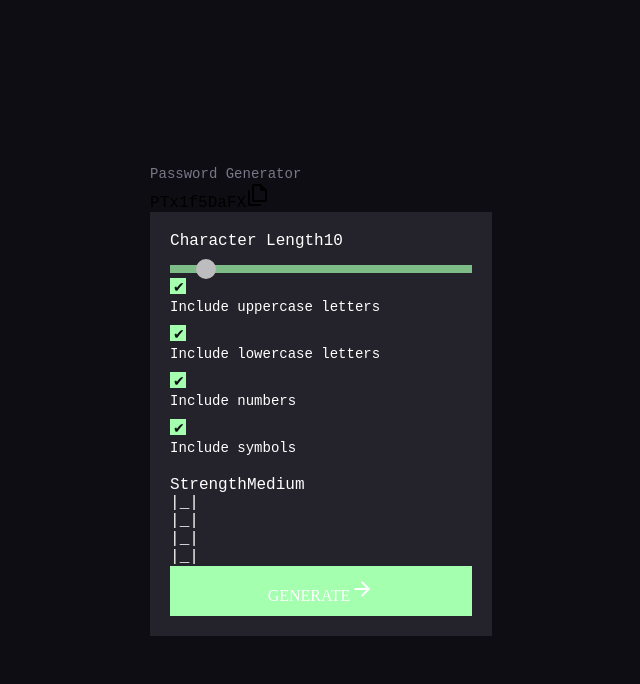
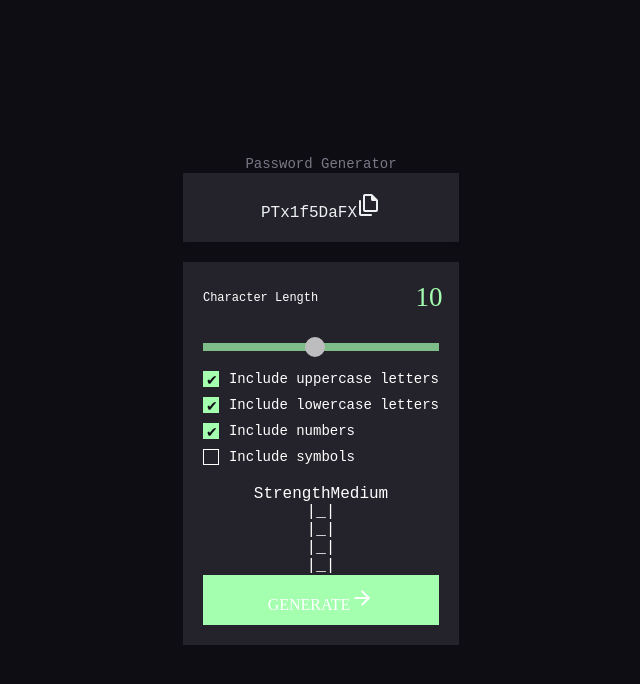
Before and after one commit to PolloHacker/Password-generator, a React (Vite) app: page / in a window 1280 px wide. Shown: the top 684 px of the page, without its empty margins (319-959 px from the left). Built offline with nearby package versions, Linux system fonts and the light colour scheme.

Commit message:
Update App.jsx

```diff
--- a/src/App.jsx
+++ b/src/App.jsx
@@ -1,10 +1,10 @@
 import { useState } from "react";
+import './App.css';
 import GenButton from "./components/gen_button";
 import Options from "./components/options";
 import PassDisplay from "./components/pass_display";
 import PassStrength from "./components/pass_strength";
 import generatePassword from "./utils/generatePassword";
-
 
 export default function App() {
   const [password, setPassword] = useState('PTx1f5DaFX');
@@ -12,7 +12,7 @@ export default function App() {
     uppercase: true,
     lowercase: true,
     numbers: true,
-    symbols: true
+    symbols: false
   });
   const [passwordLength, setPasswordLength] = useState(10);
 
@@ -21,28 +21,90 @@ export default function App() {
     setPassword(newPassword);
   };
 
-  const handleOptionsChange = (newOptions) => {
-    setOptions(newOptions);
+  const handleOptionsChange = (e) => {
+    const { name, checked } = e.target;
+    setOptions({
+      ...options,
+      [name]: checked
+    });
   };
 
-  const handlePasswordLengthChange = (length) => {
-    setPasswordLength(length);
+  const handlePasswordLengthChange = (e) => {
+    setPasswordLength(e.target.value);
+  };
+
+  const handleCopyPassword = () => {
+    navigator.clipboard.writeText(password);
   };
 
   return (
-    <div className='app-container'>
-        <span className='app-title'>Password Generator</span>
-        <PassDisplay password={password}/>
+    <div className='app-wrapper'>
+      <span className='app-title'>Password Generator</span>
+      <div className='app-container'>
+        <div className='password-container'>
+          <PassDisplay password={password} onCopy={handleCopyPassword} />
+        </div>
         <div className='main-container'>
-            <Options
-              options={options}
-              onOptionsChange={handleOptionsChange}
-              passwordLength={passwordLength}
-              onPasswordLengthChange={handlePasswordLengthChange}
-            />
-            <PassStrength />
-            <GenButton onGenerate={handleGeneratePassword}/>
+          <div className='options'>
+
+            <div className='password-length'>
+
+            <div className='aditional'>
+              <div className='title-password-length'><label className="slider-label">Character Length</label></div>
+               <div class="length">
+                <label>{passwordLength}</label>
+                </div>
+                </div>
+              <input
+                type="range"
+                min="1"
+                max="20"
+                value={passwordLength}
+                onChange={handlePasswordLengthChange}
+              />
+            </div>
+
+            <label>
+              <input
+                type="checkbox"
+                name="uppercase"
+                checked={options.uppercase}
+                onChange={handleOptionsChange}
+              />
+              Include uppercase letters
+            </label>
+            <label>
+              <input
+                type="checkbox"
+                name="lowercase"
+                checked={options.lowercase}
+                onChange={handleOptionsChange}
+              />
+              Include lowercase letters
+            </label>
+            <label>
+              <input
+                type="checkbox"
+                name="numbers"
+                checked={options.numbers}
+                onChange={handleOptionsChange}
+              />
+              Include numbers
+            </label>
+            <label>
+              <input
+                type="checkbox"
+                name="symbols"
+                checked={options.symbols}
+                onChange={handleOptionsChange}
+              />
+              Include symbols
+            </label>
+          </div>
+          <PassStrength />
+          <GenButton onGenerate={handleGeneratePassword} />
         </div>
+      </div>
     </div>
   );
 }
```
